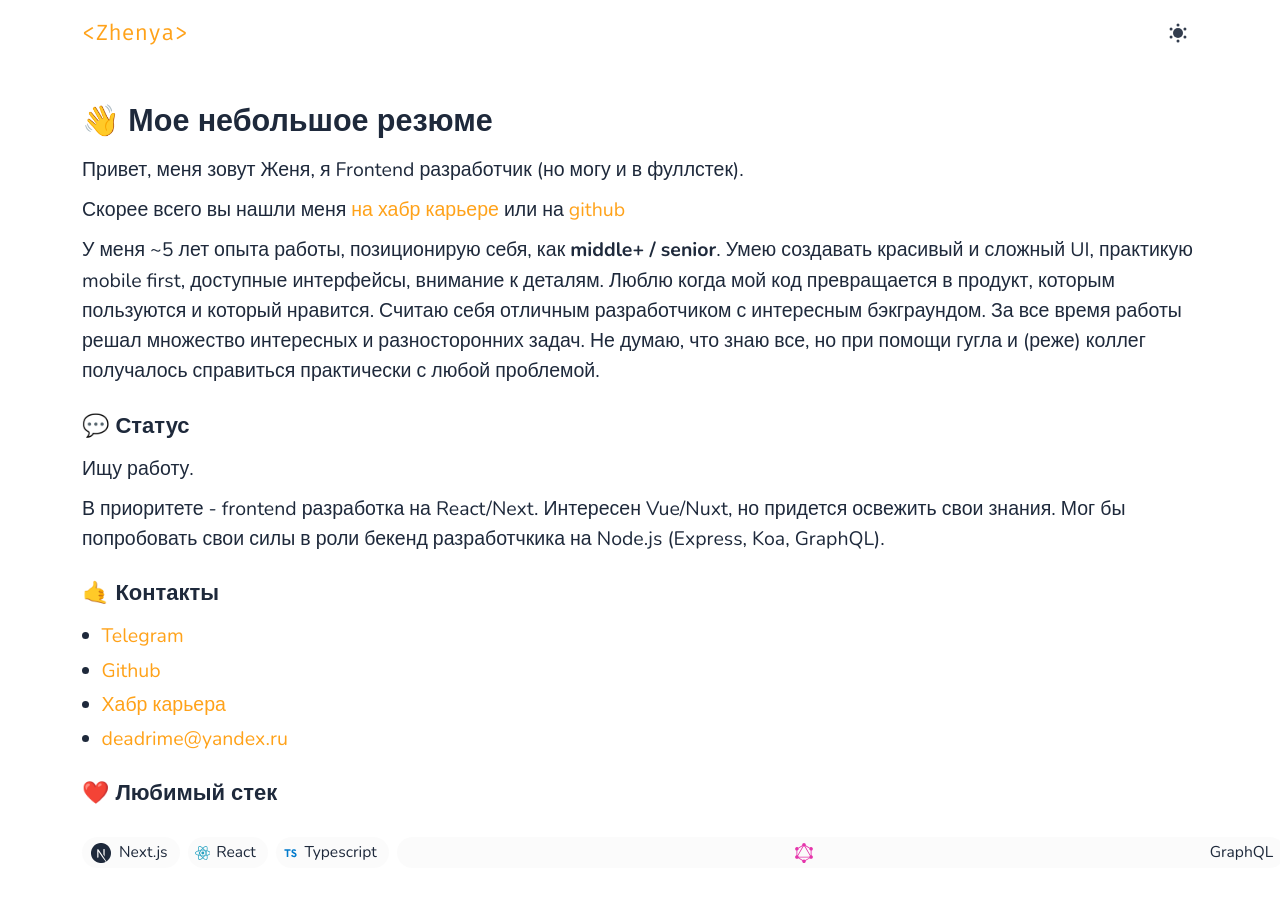
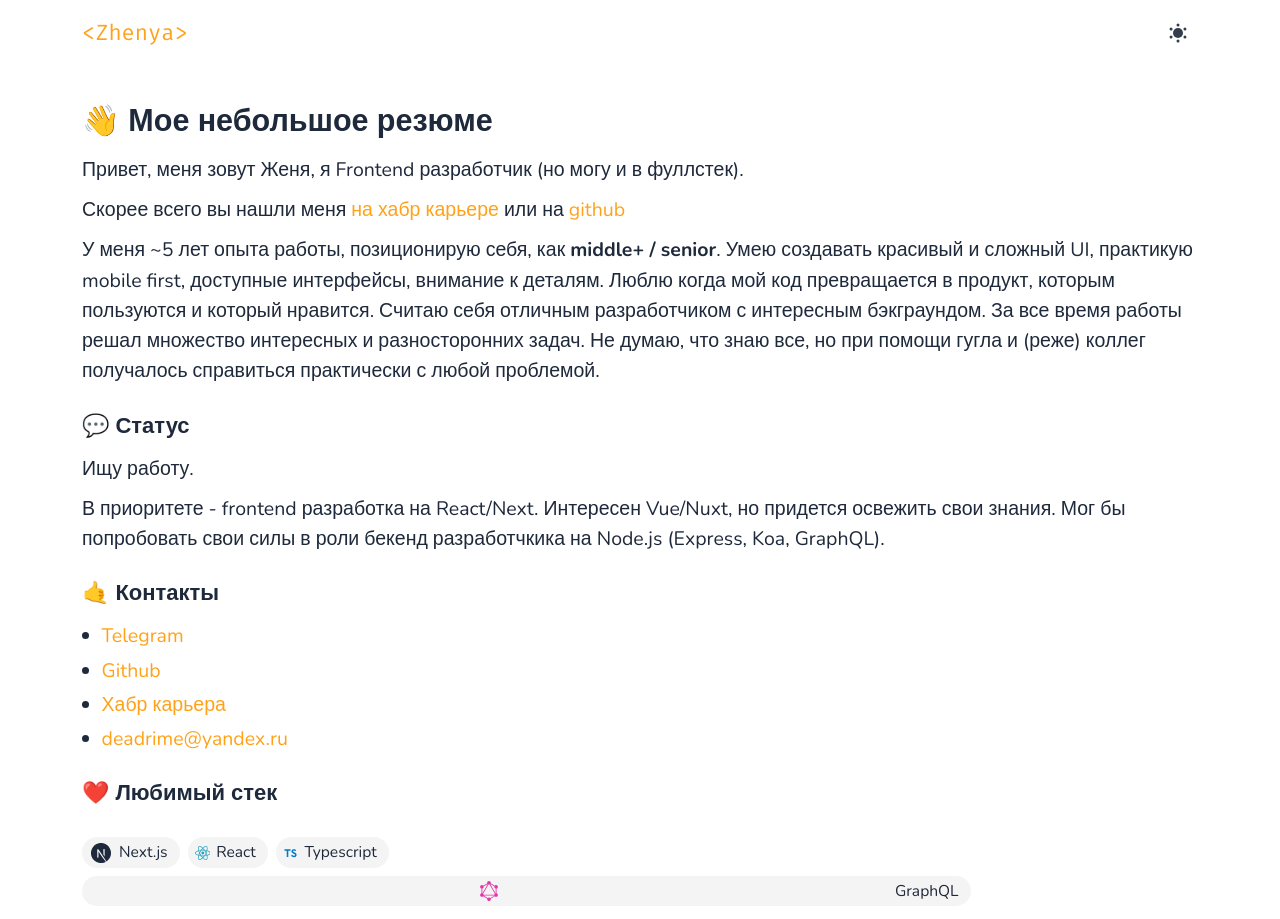
Before and after one commit to deadrime/deadrime.github.io, a Next.js app: page / in a window 1280 px wide. Shown: the top 919 px of the page. Built offline with nearby package versions, Linux system fonts and the light colour scheme.

Commit message:
Update tag bg

```diff
--- a/app/oldResume.mdx
+++ b/app/oldResume.mdx
@@ -33,7 +33,7 @@ import Tag from '@/components/Tag/Tag';
 
 ### ❤️ Любимый стек
 
-<div className="flex gap-2 py-4">
+<div className="flex gap-2 py-4 flex-wrap">
   <Tag borderless size="small" icon={<IconNext height={20} className="fill-current"/>}>Next.js</Tag>
   <Tag borderless size="small" icon={<IconReact IconReact={20} />}>React</Tag>
   <Tag borderless size="small" icon={<IconTs height={20} />}>Typescript</Tag>
--- a/components/Tag/Tag.tsx
+++ b/components/Tag/Tag.tsx
@@ -24,7 +24,7 @@ const Tag = <T extends ElementType = "span">({
   return (
     <Tag
       className={classNames(
-        "bg-gray-50/20 dark:bg-beige/5 rounded-3xl dark:text-beige inline-flex items-center text-body2",
+        "bg-gray-50/50 dark:bg-beige/10 rounded-3xl dark:text-beige inline-flex items-center text-body2",
         size === 'small' && 'px-3 py-[3px]',
         size === 'normal' && 'px-3 py-[6px]',
         !borderless && 'border-2 border-gray-50/50 dark:border-night text-gray-500'
```
